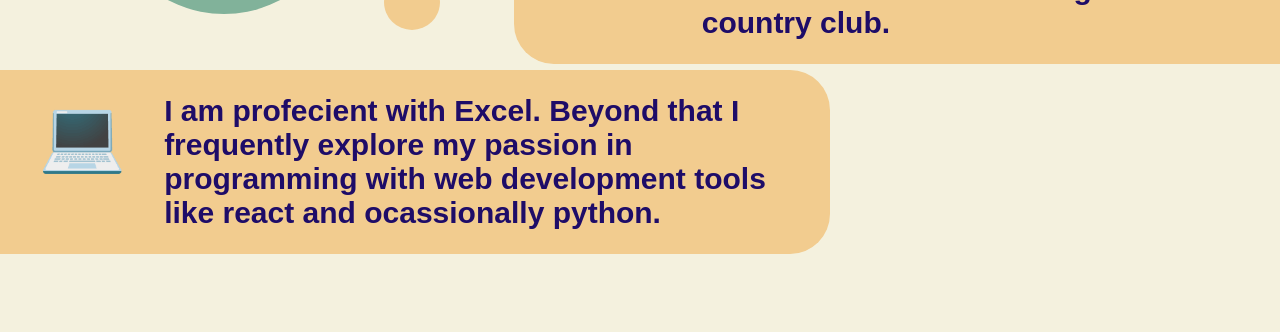
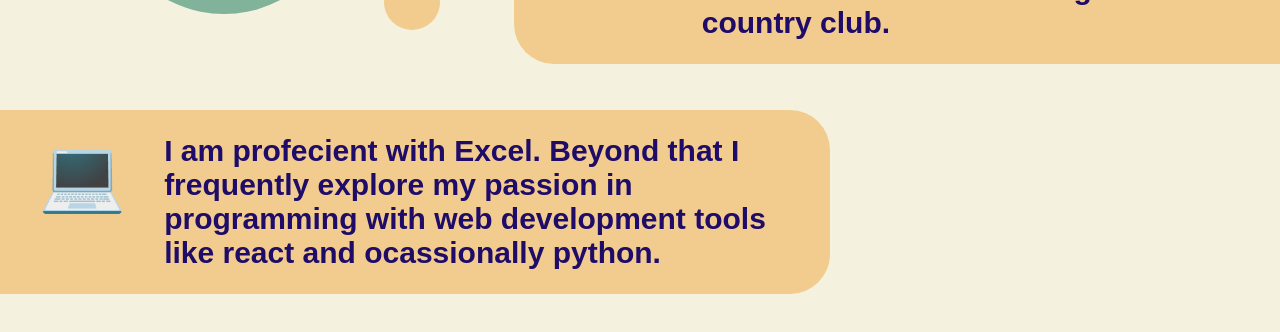
Before and after one commit to timkauai/jamesdpratt.com, a React (Create React App) app: page / in a window 1280 px wide. Shown: the part 754-1086 px from the top of the page. Before the commit the page ends 1008 px from the top, so only its background shows below. Built offline with nearby package versions, Linux system fonts and the light colour scheme; a web font is replaced by a local one.

Commit message:
simple css work

```diff
--- a/src/App.css
+++ b/src/App.css
@@ -91,10 +91,11 @@
 }
 
 .skills {
-  margin-top: 35vh;
+  margin-top: 40vh;
   padding-left: 19vw;
   margin-left: -16vw;
   width: 60vw;
+  margin-bottom: 10vh;
 }
 
 .buttons {
```
